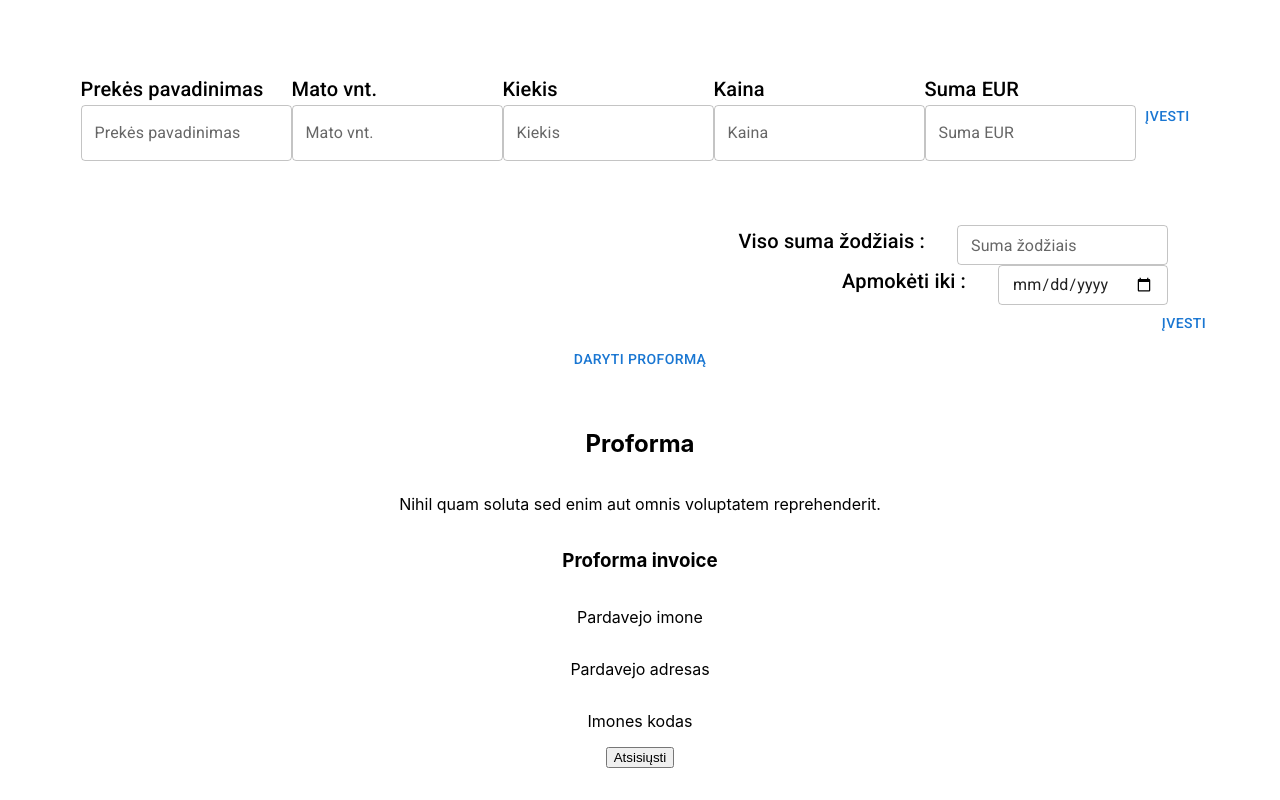
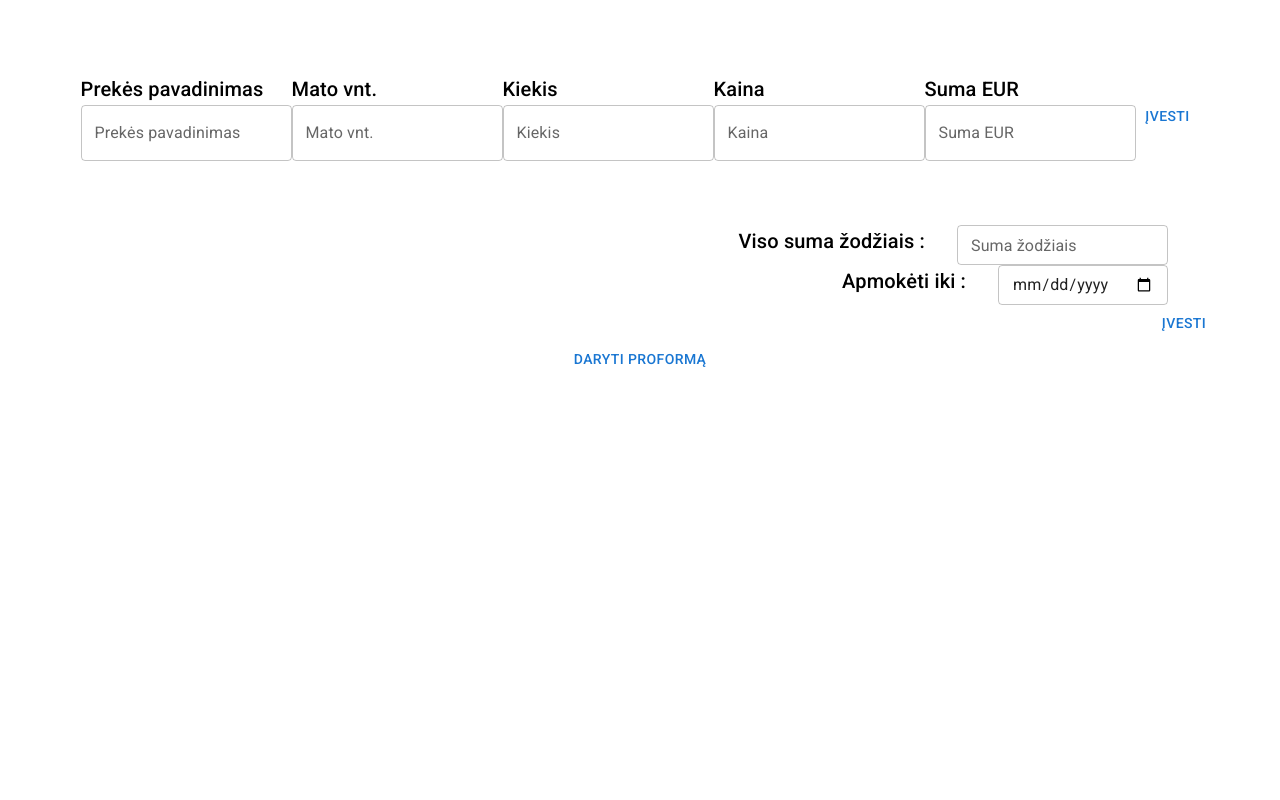
Before and after one commit to Mancefas/PDF-proforma, a React (Create React App) app: page / in a window 1280 px wide. Shown: the part 484-1284 px from the top of the page. After the commit the page ends 910 px from the top, so only its background shows below. Built offline with nearby package versions, Linux system fonts and the light colour scheme.

Commit message:
more content for PDF to download, font for LT lang

```diff
--- a/src/Components/PdfDocument.tsx
+++ b/src/Components/PdfDocument.tsx
@@ -1,12 +1,26 @@
 import { jsPDF } from "jspdf";
+import { Box, Button } from "@mui/material";
 
 const PdfDocument = ({ formInputs = () => {} }: any) => {
   const createPDFDif = () => {
     const doc = new jsPDF("portrait", "pt", "a4");
-    doc.text("Proforma invoice", 250, 20);
+    doc.addFont("/Fonts/Roboto-normal.ttf", "Roboto", "normal");
+
+    //Proforma sign, number, date
+    doc.setFont("helvetica", "bold");
+    doc.setFontSize(22);
+    doc.text("Proforma invoice", 220, 40);
+
+    doc.setFont("times", "normal");
+    doc.setFontSize(16);
+
+    const proformaNumberDate = ["Numeris", "Data"];
+    doc.text(proformaNumberDate, 250, 70);
 
     // Seller Component in pdf
-    doc.text("Pardavėjas", 50, 75);
+    doc.setFont("Roboto", "normal");
+
+    doc.text("Pardavėjas", 50, 150);
     const seller = [
       `${formInputs.seller.sellerCompany}`,
       `${formInputs.seller.sellerAddress}`,
@@ -15,56 +29,58 @@ const PdfDocument = ({ formInputs = () => {} }: any) => {
       `${formInputs.seller.sellerBankCode}`,
       `${formInputs.seller.sellerBankName}`,
     ];
-    doc.text(seller, 50, 100);
+    doc.text(seller, 50, 175);
 
     // Buyer component in pdf
-    doc.text("Pirkėjas", 400, 75);
+    doc.text("Pirkėjas", 425, 150);
     const buyer = [
       `${formInputs.buyer.company}`,
-      `${formInputs.buyer.adresas}`,
+      `${formInputs.buyer.adress}`,
       `${formInputs.buyer.code}`,
     ];
-    doc.text(buyer, 400, 100);
+    doc.text(buyer, 425, 175);
 
-    doc.save("demo.pdf");
+    //Goods component in pdf
+    doc.setFontSize(12);
+
+    const goodsName = ["Prekės pavadinimas", "Name of goods"];
+    doc.text(goodsName, 20, 400);
+
+    const units = ["Mato vnt.", "m2"];
+    doc.text(units, 200, 400);
+
+    const quantity = ["Kiekis", "2"];
+    doc.text(quantity, 300, 400);
+
+    const priceOneUnit = ["Kaina", "100"];
+    doc.text(priceOneUnit, 400, 400);
+
+    const totalPrice = ["Suma EUR", "200"];
+    doc.text(totalPrice, 500, 400);
+
+    //Numbers in words and due date in pdf
+    doc.text("Viso suma žodžiais :", 150, 475);
+    doc.text(" pvz Du šimtai eurų", 300, 475);
+
+    doc.save("proforma.pdf");
   };
 
   return (
-    <div
-      style={{
+    <Box
+      sx={{
         display: "flex",
-        flexDirection: "column",
         alignItems: "center",
         justifyContent: "center",
         marginBottom: "2rem",
-        marginTop: "2rem",
-        width: "100%",
-        height: "100%",
+        marginTop: "1rem",
       }}
     >
-      <h2>Proforma</h2>
-      <p>Nihil quam soluta sed enim aut omnis voluptatem reprehenderit.</p>
-      {/* only div with id='pdf' is exported to pdf document */}
-      <div
-        id="pdf"
-        style={{
-          display: "flex",
-          flexDirection: "column",
-          alignItems: "center",
-          justifyContent: "center",
-        }}
-      >
-        <div style={{ textAlign: "center" }}>
-          <h3>Proforma invoice</h3>
-        </div>
-        <p>Pardavejo imone</p>
-        <p>Pardavejo adresas</p>
-        <p>Imones kodas</p>
-      </div>
-      <button onClick={createPDFDif} type="button">
-        Atsisiųsti
-      </button>
-    </div>
+      {formInputs.seller && (
+        <Button variant="contained" onClick={createPDFDif} type="button">
+          Atsisiųsti proformą
+        </Button>
+      )}
+    </Box>
   );
 };
 
```
